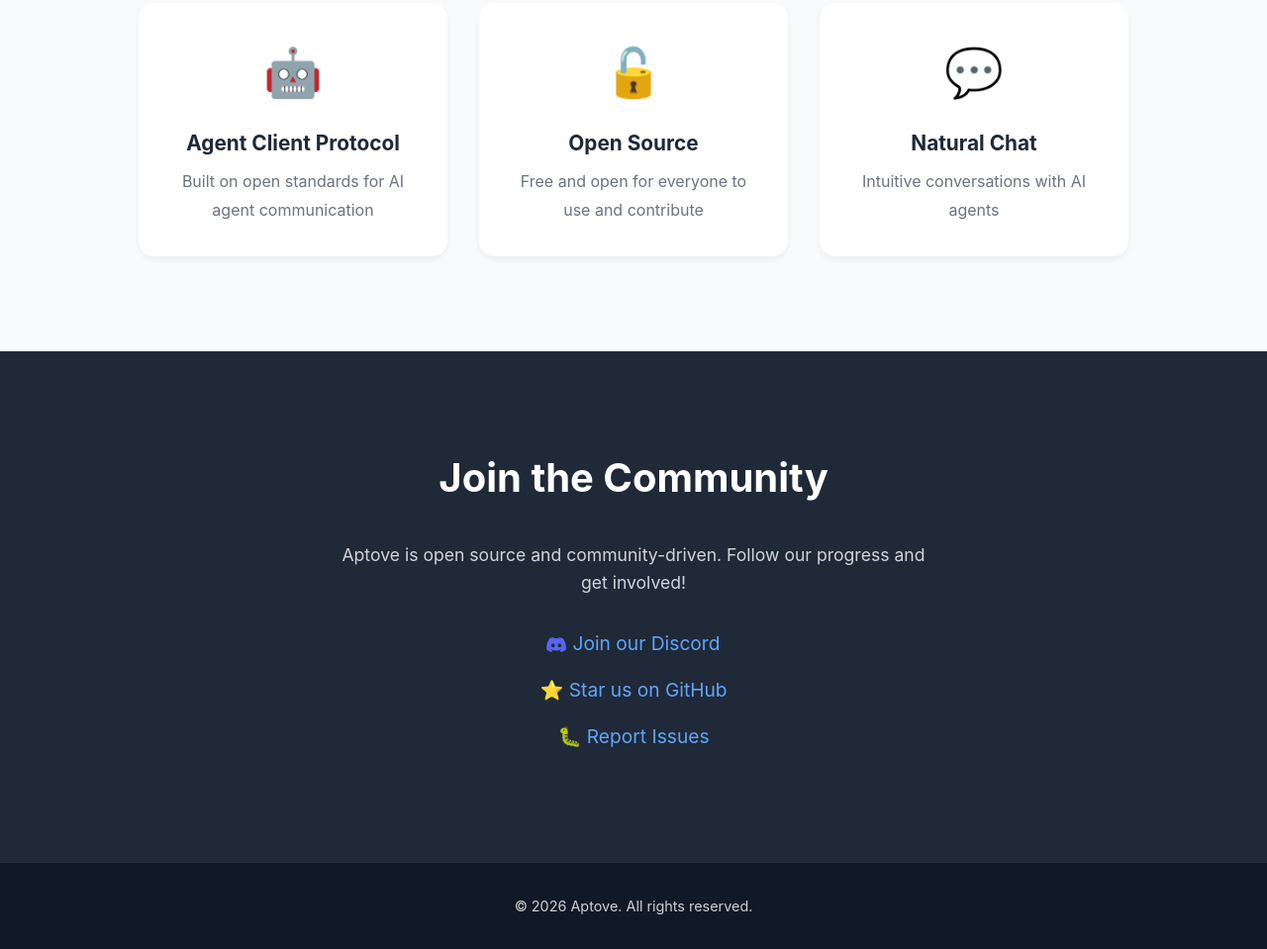
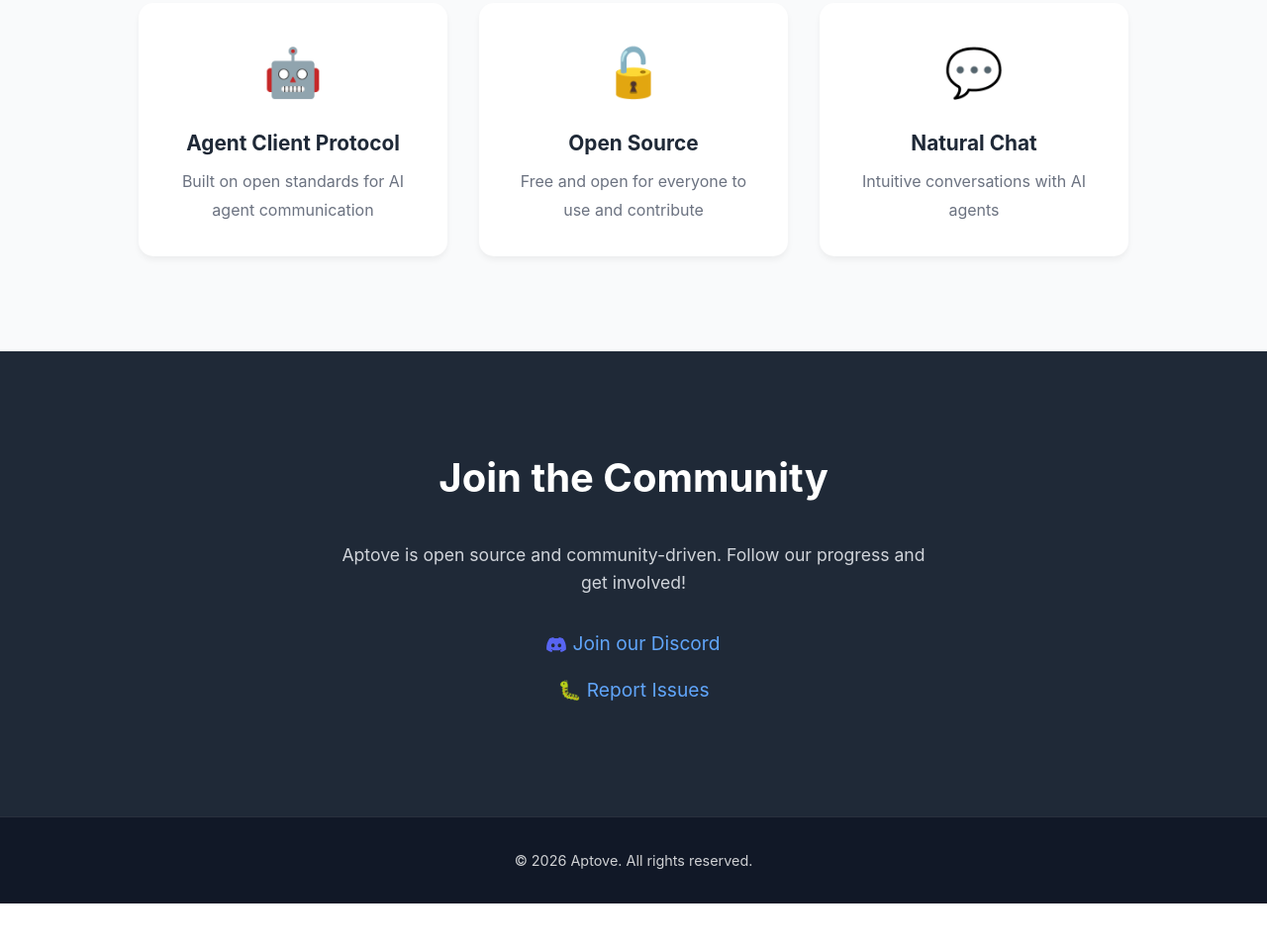
Before and after one commit to aptove/aptove, a plain HTML site: page index.html in a window 1280 px wide. Shown: the part 1311-2270 px from the top of the page at 99% size. After the commit the page ends 2224 px from the top, so only its background shows below. Drawn offline with Linux system fonts and the light colour scheme.

Commit message:
remove star up bs

```diff
--- a/index.html
+++ b/index.html
@@ -76,7 +76,6 @@
                     <p>Aptove is open source and community-driven. Follow our progress and get involved!</p>
                     <div class="contact-info">
                         <p><svg class="discord-icon" xmlns="http://www.w3.org/2000/svg" viewBox="0 0 127.14 96.36" width="20" height="15" style="vertical-align: middle; margin-right: 6px;"><path fill="#5865F2" d="M107.7,8.07A105.15,105.15,0,0,0,81.47,0a72.06,72.06,0,0,0-3.36,6.83A97.68,97.68,0,0,0,49,6.83,72.37,72.37,0,0,0,45.64,0,105.89,105.89,0,0,0,19.39,8.09C2.79,32.65-1.71,56.6.54,80.21h0A105.73,105.73,0,0,0,32.71,96.36,77.7,77.7,0,0,0,39.6,85.25a68.42,68.42,0,0,1-10.85-5.18c.91-.66,1.8-1.34,2.66-2a75.57,75.57,0,0,0,64.32,0c.87.71,1.76,1.39,2.66,2a68.68,68.68,0,0,1-10.87,5.19,77,77,0,0,0,6.89,11.1A105.25,105.25,0,0,0,126.6,80.22h0C129.24,52.84,122.09,29.11,107.7,8.07ZM42.45,65.69C36.18,65.69,31,60,31,53s5-12.74,11.43-12.74S54,46,53.89,53,48.84,65.69,42.45,65.69Zm42.24,0C78.41,65.69,73.25,60,73.25,53s5-12.74,11.44-12.74S96.23,46,96.12,53,91.08,65.69,84.69,65.69Z"/></svg><a href="https://discord.gg/gD7AMxBy9y" target="_blank">Join our Discord</a></p>
-                        <p>⭐ <a href="https://github.com/aptove" target="_blank">Star us on GitHub</a></p>
                         <p>🐛 <a href="https://github.com/aptove/aptove/issues" target="_blank">Report Issues</a></p>
                     </div>
                 </div>
```
